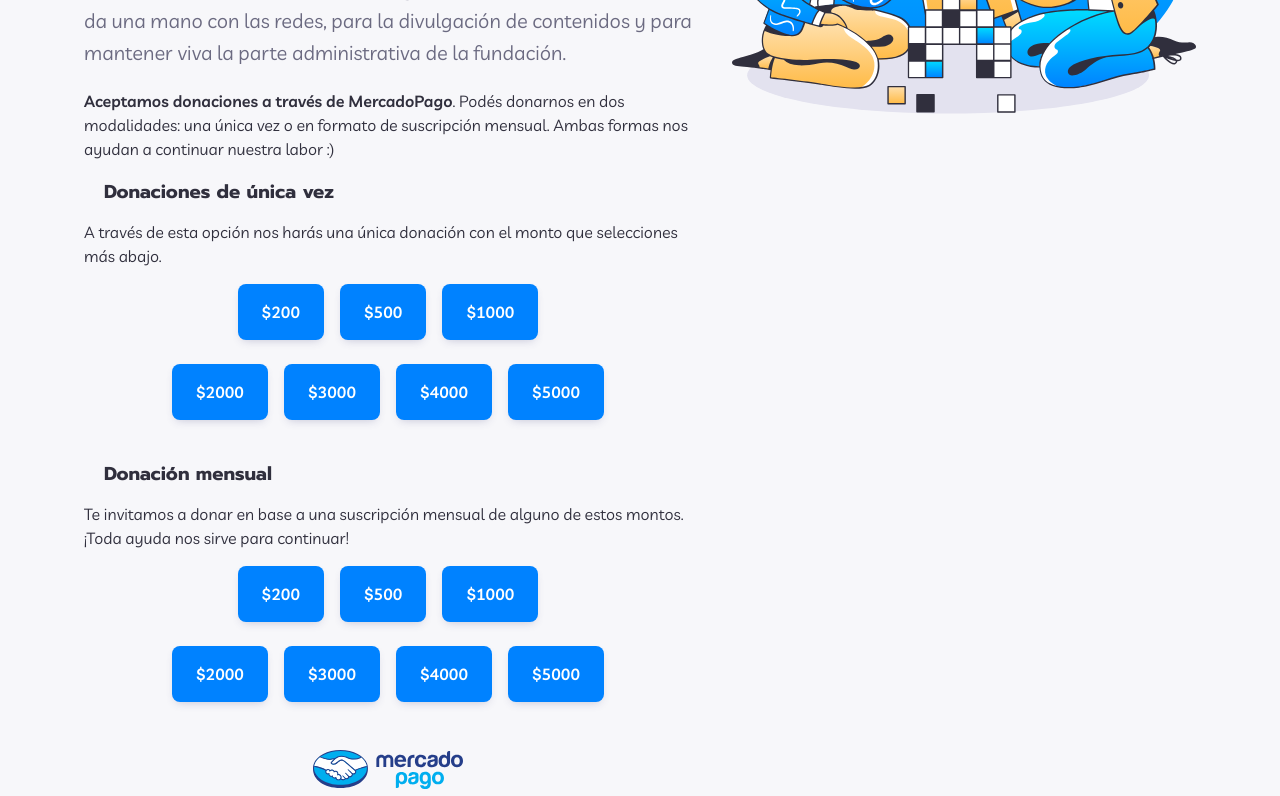
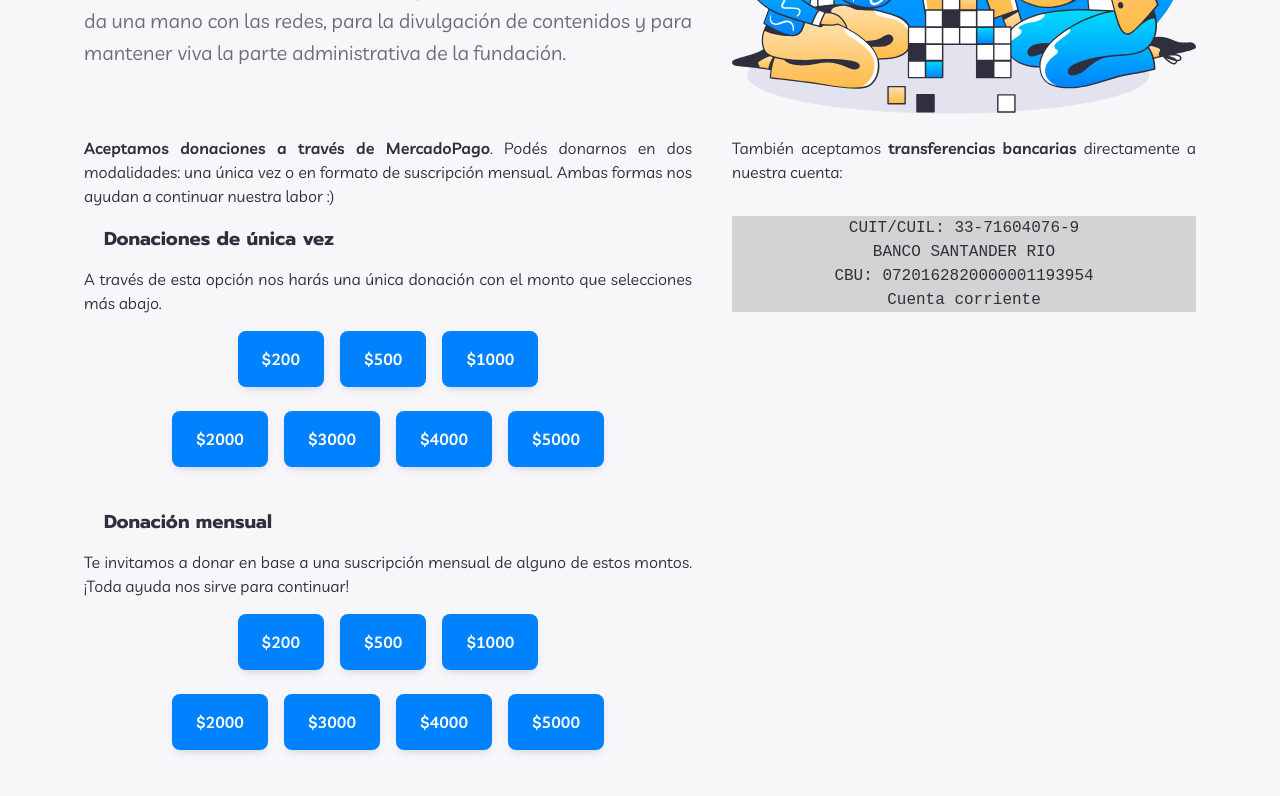
Before and after one commit to uqbar-project/uqbar-landing, a React (Create React App) app: page /#/ in a window 1280 px wide. Shown: the part 5080-5876 px from the top of the page. Built offline with nearby package versions, Linux system fonts and the light colour scheme; no server answers.

Commit message:
Cuenta bancaria

```diff
--- a/src/components/donaciones/Index.js
+++ b/src/components/donaciones/Index.js
@@ -21,9 +21,17 @@ export default function Donaciones() {
               para la divulgación de contenidos y para mantener viva la parte administrativa
               de la fundación.
             </p>
+
+          </div>
+          <div className={styles["contentRight"]}>
+            <img src={ilustracion02} alt="Donaciones" />
+          </div>
+        </div>
+
+        <div className={styles["content"]}>
+          <div className={styles["contentLeft"]}>
             <p>
               <strong>Aceptamos donaciones a través de MercadoPago</strong>. Podés donarnos en dos modalidades: una única vez o en formato de suscripción mensual. Ambas formas nos ayudan a continuar nuestra labor :)
-
             </p>
             <h3>Donaciones de única vez</h3>
             <p>A través de esta opción nos harás una única donación con el monto que selecciones más abajo.</p>
@@ -56,7 +64,15 @@ export default function Donaciones() {
             </div>
           </div>
           <div className={styles["contentRight"]}>
-            <img src={ilustracion02} alt="Donaciones" />
+            <p>
+              También aceptamos <strong>transferencias bancarias</strong> directamente a nuestra cuenta:
+            </p>
+            <p className={styles["cuentaBancaria"] + " " + styles["dataBanco"]}>
+              CUIT/CUIL: 33-71604076-9
+              <br/>BANCO SANTANDER RIO
+              <br/>CBU: 0720162820000001193954
+              <br/>Cuenta corriente
+            </p>
           </div>
         </div>
       </div>
--- a/src/components/donaciones/Index.module.css
+++ b/src/components/donaciones/Index.module.css
@@ -15,21 +15,23 @@ h2 {
 }
 .contentLeft {
   max-width: 60.8rem;
+  text-align: justify;
 }
 .contentRight {
   margin-left: 4rem;
   flex-grow: 1;
-  text-align: right;
+  text-align: justify;
 }
 .destacado {
   font-size: 2rem;
   line-height: 3.2rem;
   color: #6b6a81;
+  text-align: justify;
 }
 h3{
   margin-bottom:0;
 }
-.linksMercadoPago {
+.linksMercadoPago, .cuentaBancaria {
   text-align: center;
   display: inline-block;
   margin-bottom:2.4rem;
@@ -58,6 +60,10 @@ h3{
   display: inline-block;
   width: 100%;
   margin-top: 2.4rem;
+}
+.dataBanco {
+  background-color: lightgray;
+  font-family: monospace;
 }
 
 @media screen and (max-width: 800px) {
```
